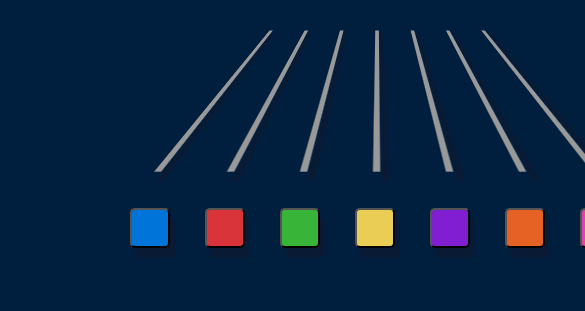
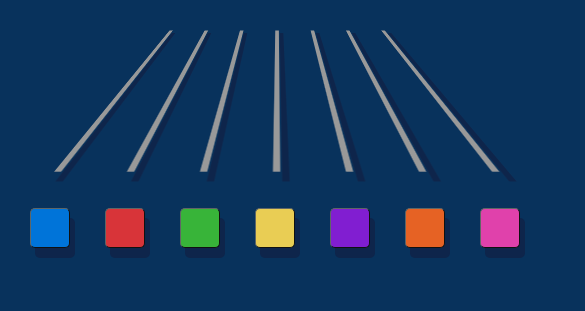
Before and after one commit to j-setiawan/solace-orchestra, a plain HTML site: page orchestra-hero/index.html in a window 390 px wide. Shown: the top 311 px of the page, 585 px wide, since content can reach past the window. Drawn offline with Linux system fonts and the light colour scheme.

Commit message:
Fix colors and shadows on iphone

```diff
--- a/orchestra-hero/css/hero.css
+++ b/orchestra-hero/css/hero.css
@@ -126,7 +126,7 @@
   border-radius: 10px;
   margin-bottom: 20px;
   display: inline-block;
-  box-shadow: 10px -5px #091a35;
+  box-shadow: 10px -5px #0e254b;
 }
 
 .slider-anim-1 {
@@ -210,17 +210,6 @@
   margin-bottom: 30px;
 }
 
-body,
-html {
-  height: 100%;
-}
-
-body {
-  background-color: #001f3f;
-  justify-content: left;
-  align-items: center;
-}
-
 .track1 {
   position: absolute;
   top: 233px;
@@ -263,7 +252,7 @@ body {
   height: 0px;
   border: 2px solid #999999;
   z-index: -1;
-  box-shadow: 10px -5px #091a35;
+  box-shadow: 10px -5px #0e254b;
 }
 
 .line7 {
@@ -294,8 +283,19 @@ body {
   top: 240px;
 }
 
+body,
+html {
+  height: 100%;
+}
+
+body {
+  background-color: #08325c;
+  justify-content: left;
+  align-items: center;
+}
+
 .outermost {
-  left: 180px;
+  left: 80px;
   transform-style: preserve-3d;
   position: absolute;
   perspective: 450px;
@@ -316,7 +316,9 @@ body {
   width: 40px;
   height: 40px;
   border-radius: 5px;
-  box-shadow: 5px 10px #091a35;
+  box-shadow: 5px 10px #0e254b;
+  border-color: rgb(95, 102, 102);
+  border-width: thin;
 }
 
 .button1 {
@@ -337,7 +339,6 @@ body {
 .button6 {
   left: 325px;
 }
-
 .button7 {
   left: 400px;
 }
```
